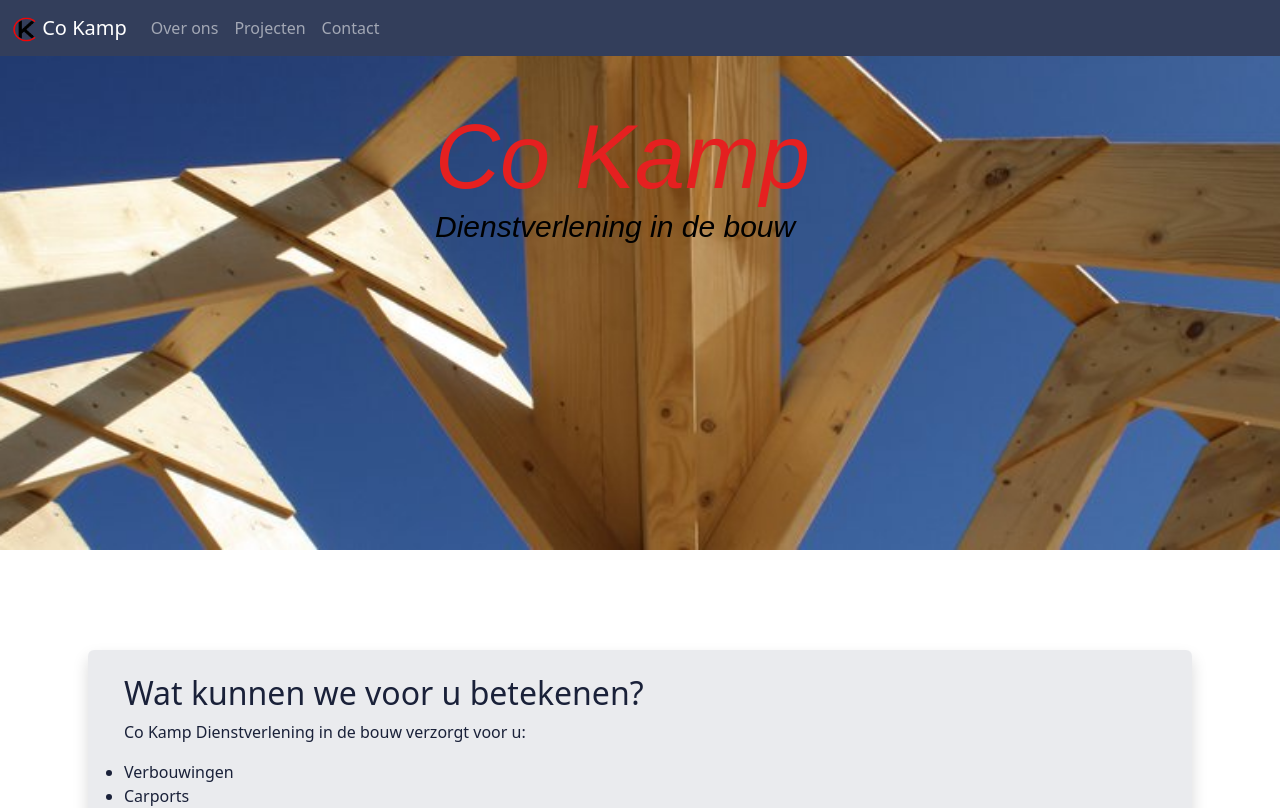
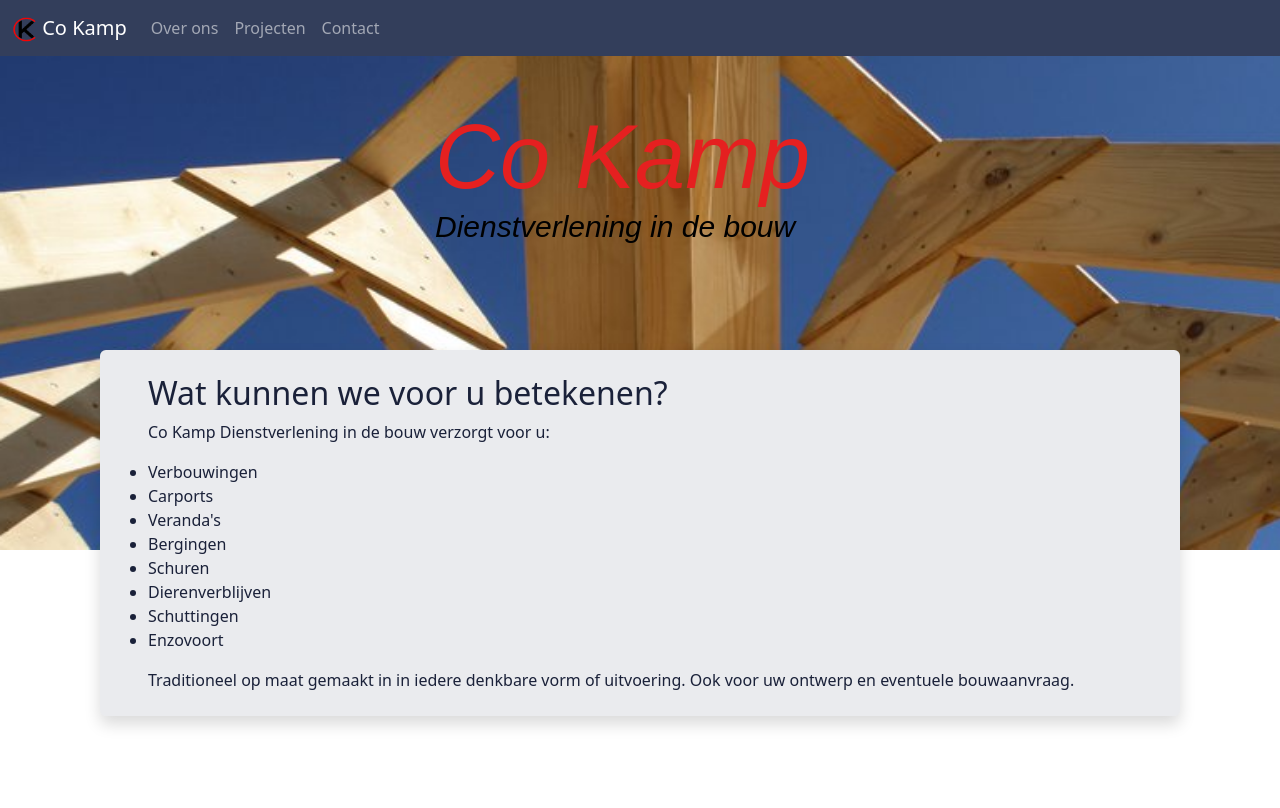
Before and after one commit to Stijn-Kamp/CoKampWebsite, a Vue app: page / in a window 1280 px wide. Shown: the top 808 px of the page. Built offline with nearby package versions, Linux system fonts and the light colour scheme.

Commit message:
moved info page up

```diff
--- a/src/views/InfoView.vue
+++ b/src/views/InfoView.vue
@@ -1,8 +1,8 @@
 <template>
   <div>
-    <div
-      class="p-4 shadow rounded bg-primary bg-opacity-10 row d-flex justify-content-center"
-    >
+    <div class="bg-white rounded">
+      <div class="rounded bg-primary bg-opacity-10 shadow">
+        <div class="p-4 px-5 d-flex row justify-content-center">
           <h2>Wat kunnen we voor u betekenen?</h2>
           <p>Co Kamp Dienstverlening in de bouw verzorgt voor u:</p>
           <ul>
@@ -16,8 +16,10 @@
             <li>Enzovoort</li>
           </ul>
           <div>
-        Traditioneel op maat gemaakt in in iedere denkbare vorm of uitvoering.
-        Ook voor uw ontwerp en eventuele bouwaanvraag.
+            Traditioneel op maat gemaakt in in iedere denkbare vorm of
+            uitvoering. Ook voor uw ontwerp en eventuele bouwaanvraag.
+          </div>
+        </div>
       </div>
     </div>
   </div>
--- a/src/views/MainView.vue
+++ b/src/views/MainView.vue
@@ -15,7 +15,7 @@ export default {
 </script>
 
 <template>
-  <TitleView />
+  <TitleView id="Title" />
   <InfoView id="Info" />
   <ImagesView id="Images" />
   <ContactView id="Contact" />
@@ -24,6 +24,7 @@ export default {
 <style>
 #Info {
   padding: 100px;
+  margin-top: -300px;
 }
 
 #Contact {
```
Lines whose indentation alone changed are shown as unchanged.
